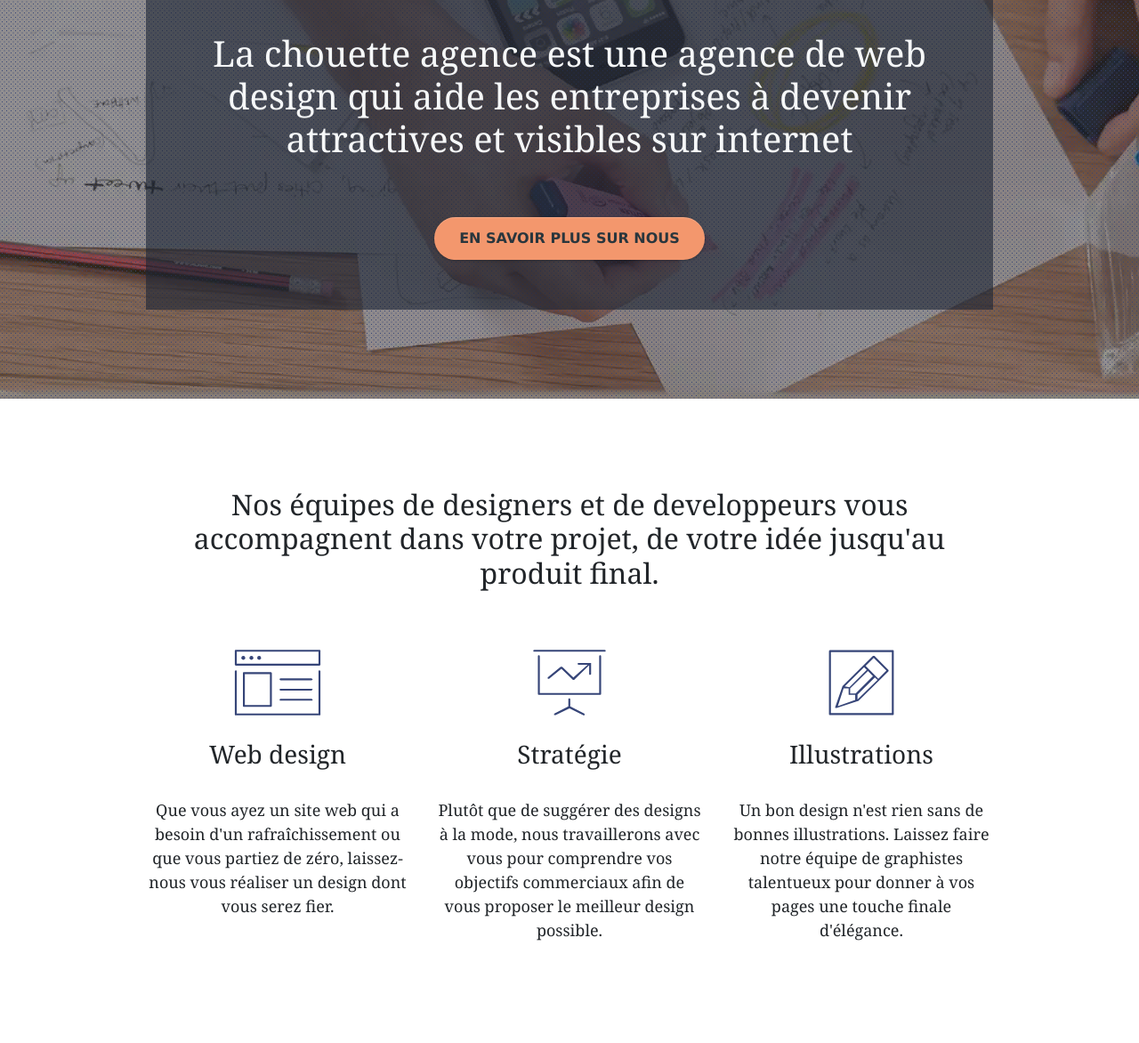
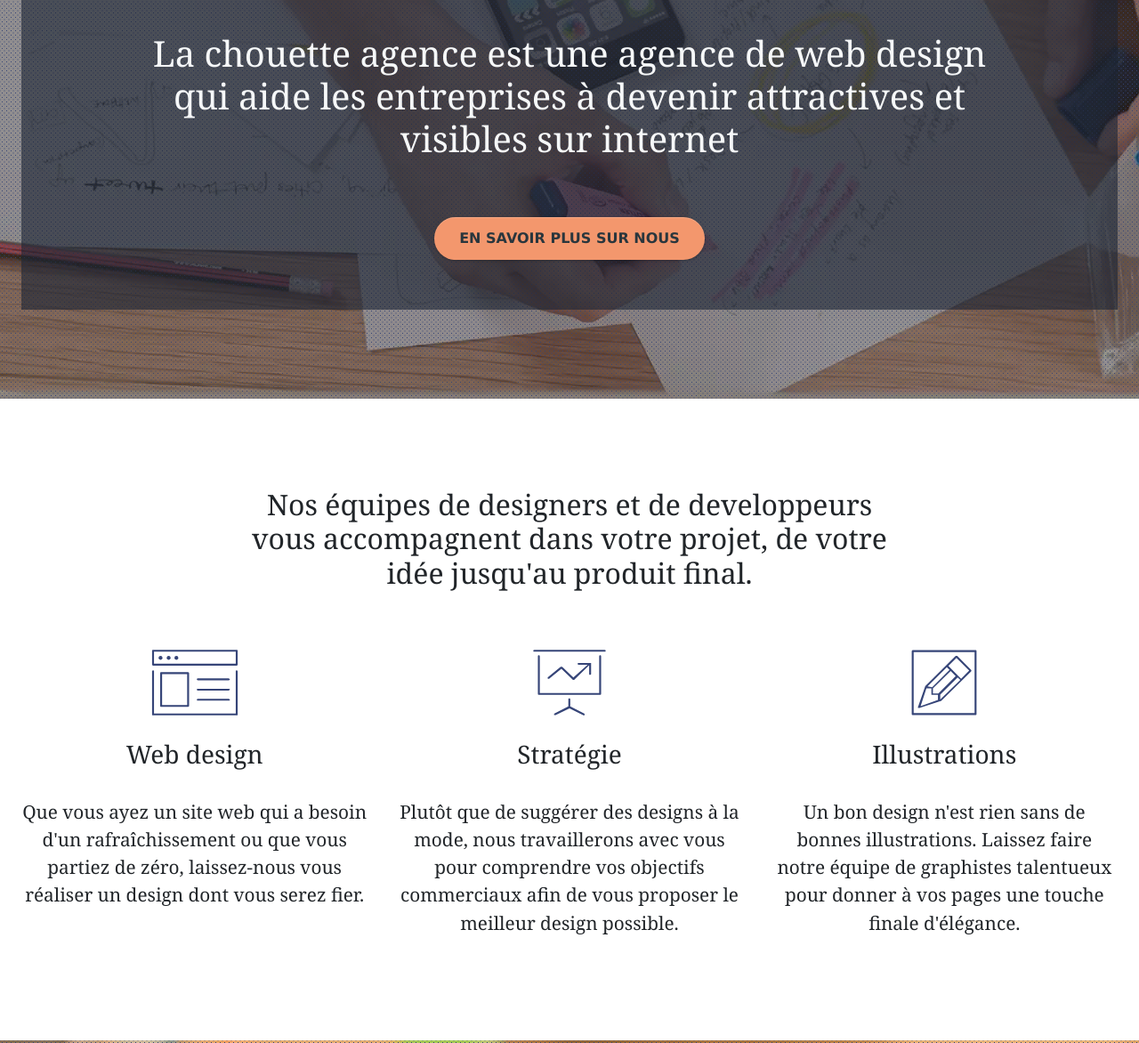
Before and after one commit to KirdesMF/CedricGourville_4_17062021, a website built with Parcel: page src/index.html in a window 1280 px wide. Shown: the part 408-1580 px from the top of the page at 89% size. Built offline with nearby package versions, Linux system fonts and the light colour scheme.

Commit message:
📱 improve responsive

```diff
--- a/src/scss/base/_fonts.scss
+++ b/src/scss/base/_fonts.scss
@@ -5,12 +5,47 @@ h4 {
    font-family: Georgia, 'Times New Roman', Times, serif;
 }
 
-h3 {
-   font-size: 1.125rem;
-}
-
 p,
 q {
    font-family: Cambria, Cochin, Georgia, Times, 'Times New Roman', serif;
-   font-size: 18px;
 }
+
+h1,
+h2,
+h3,
+p {
+   font-size: clamp(
+      var(--fluid-type-min, 1rem),
+      calc(1rem + var(--fluid-type-target, 3vw)),
+      var(--fluid-type-max, 1.3rem)
+   );
+}
+
+h1 {
+   --fluid-type-min: 1rem;
+   --fluid-type-max: 2.5rem;
+   --fluid-type-target: 5vw;
+}
+
+h2 {
+   --fluid-type-min: 0.875rem;
+   --fluid-type-max: 2rem;
+}
+
+h3 {
+   --fluid-type-min: 0.7rem;
+   --fluid-type-max: 1.725rem;
+}
+
+h1 {
+   max-width: 45ch;
+}
+
+h2,
+h3 {
+   max-width: 40ch;
+}
+
+p {
+   max-width: 60ch;
+}
--- a/src/scss/block/_cards.scss
+++ b/src/scss/block/_cards.scss
@@ -1,6 +1,6 @@
 .cards {
    display: grid;
-   grid-template-rows: 15rem 3rem 5rem;
+   grid-template-rows: 15rem max-content max-content;
    gap: 1.5rem;
    padding: 1.25rem;
 
--- a/src/scss/composition/_flow.scss
+++ b/src/scss/composition/_flow.scss
@@ -1,7 +1,10 @@
 .flow {
    display: grid;
    gap: var(--gap-flow, 2.5rem);
-   place-items: center;
+
+   & > * {
+      place-self: center;
+   }
 }
 
 .normal-flow {
--- a/src/scss/composition/_grid.scss
+++ b/src/scss/composition/_grid.scss
@@ -1,10 +1,11 @@
 .grid-fluid {
+   place-self: unset;
    display: grid;
    grid-template-columns: 1fr;
    gap: 2.5rem;
 
    @media screen and (min-width: 768px) {
-      grid-template-columns: repeat(auto-fill, minmax(20rem, 1fr));
+      grid-template-columns: repeat(auto-fill, minmax(calc(90rem / 3), 1fr));
    }
 }
 
--- a/src/scss/composition/_wrapper.scss
+++ b/src/scss/composition/_wrapper.scss
@@ -1,5 +1,5 @@
 .wrapper {
-   max-width: 62.5rem;
+   max-width: 81.25rem;
    margin: 0 auto;
    padding: 0 1.5rem;
 }
```
